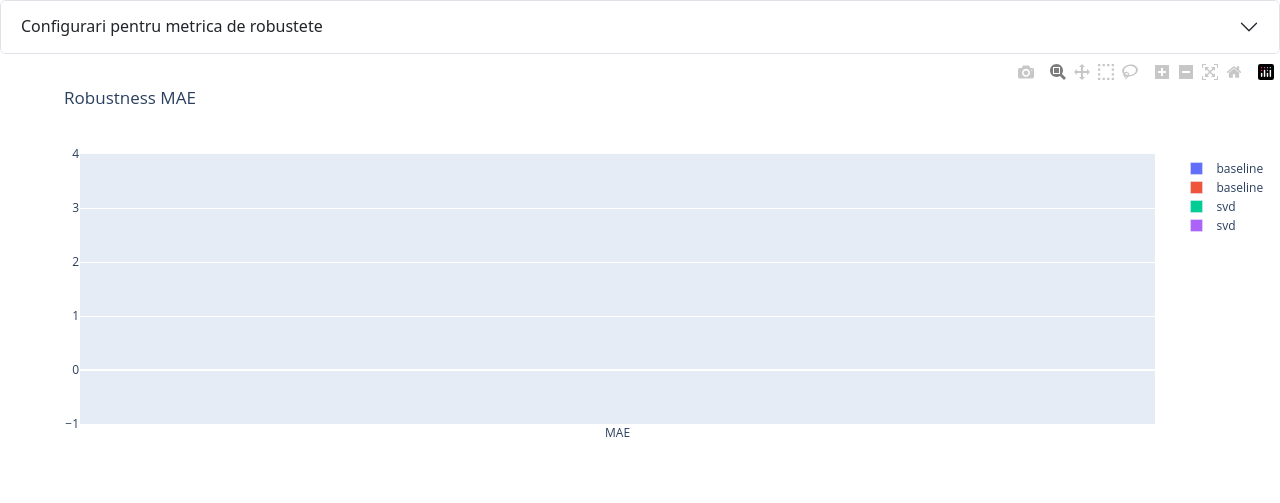
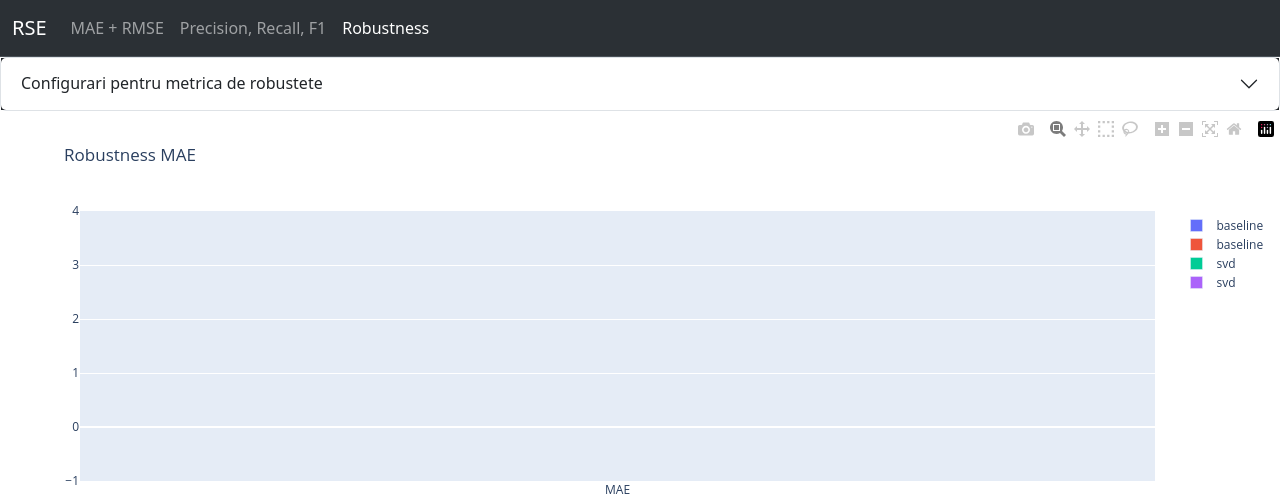
Before and after one commit to gatsbre/licenta_v2, a Flask app: page /robustness in a window 1280 px wide. Shown: the top 503 px of the page. Run offline with Flask 3, Linux system fonts and the light colour scheme; data that the repository does not hold is empty; some libraries are stand-ins or nearby versions.

Commit message:
added navbar

```diff
--- a/web/templates/robustness.html
+++ b/web/templates/robustness.html
@@ -12,9 +12,32 @@
 </head>
 
 <body>
+
+    <nav class="navbar navbar-expand-lg bg-body-tertiary bg-dark border-bottom border-body" data-bs-theme="dark">
+        <div class="container-fluid">
+          <a class="navbar-brand" href="#">RSE</a>
+          <button class="navbar-toggler" type="button" data-bs-toggle="collapse" data-bs-target="#navbarNav"
+            aria-controls="navbarNav" aria-expanded="false" aria-label="Toggle navigation">
+            <span class="navbar-toggler-icon"></span>
+          </button>
+          <div class="collapse navbar-collapse" id="navbarNav">
+            <ul class="navbar-nav">
+              <li class="nav-item">
+                <a class="nav-link" aria-current="page" href="/mae_rmse">MAE + RMSE</a>
+              </li>
+              <li class="nav-item">
+                <a class="nav-link" href="/precision_recall_f1">Precision, Recall, F1</a>
+              </li>
+              <li class="nav-item">
+                <a class="nav-link active" href="/robustness">Robustness</a>
+              </li>
+            </ul>
+          </div>
+        </div>
+      </nav>
     <div class="accordion">
-        <div class="accordion-item">
-            <h2 class="accordion-header">
+        <div class="accordion-item ">
+            <h2 class="accordion-header text-bg-dark">
                 <button class="accordion-button collapsed" type="button" data-bs-toggle="collapse"
                     data-bs-target="#collapseOne" aria-expanded="false" aria-controls="collapseOne">
                     Configurari pentru metrica de robustete
```
Also changed, not shown: web/templates/mae_rmse.html (+24 -0 lines), web/templates/precision_recall_f1.html (+23 -0 lines).
